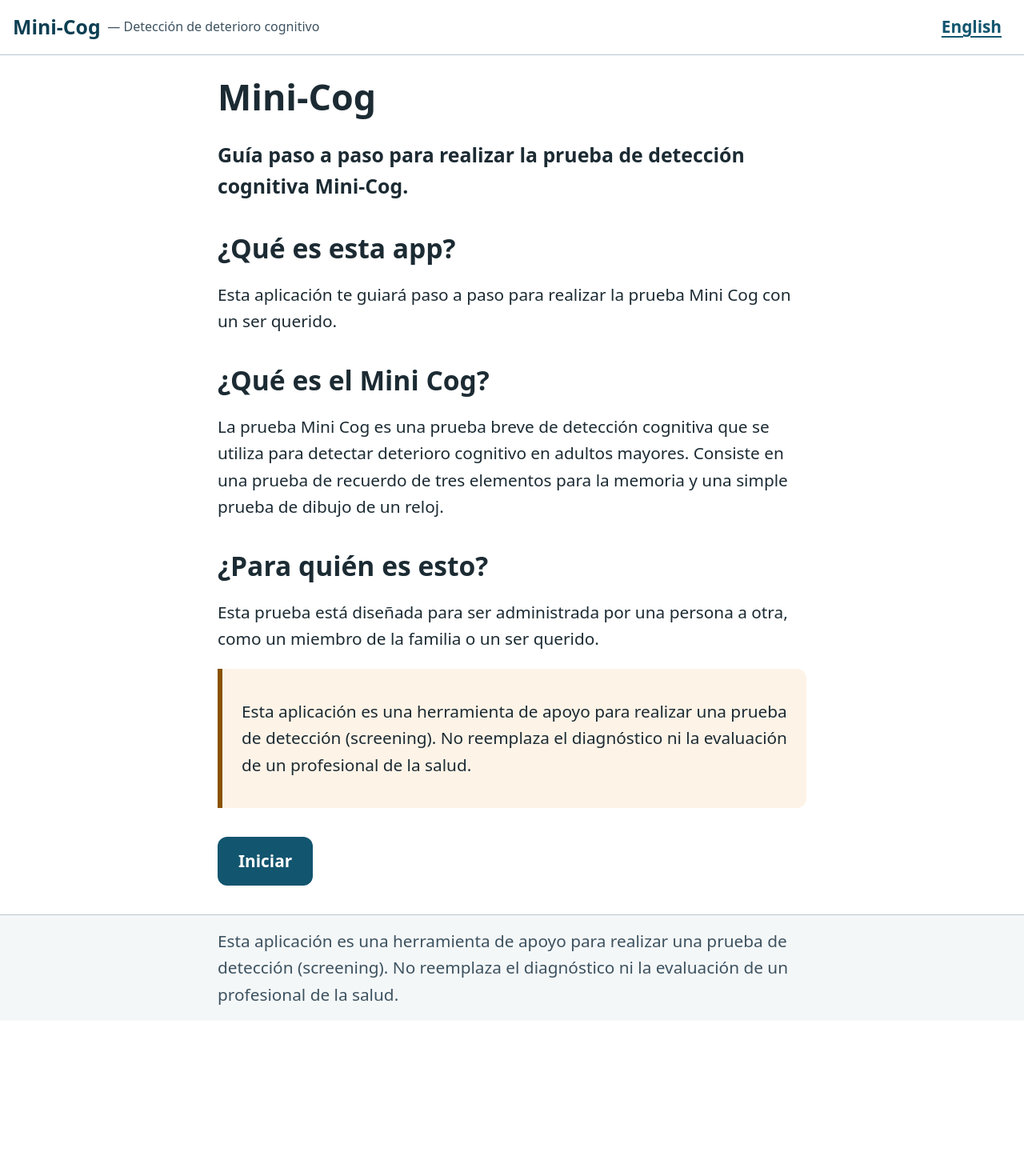
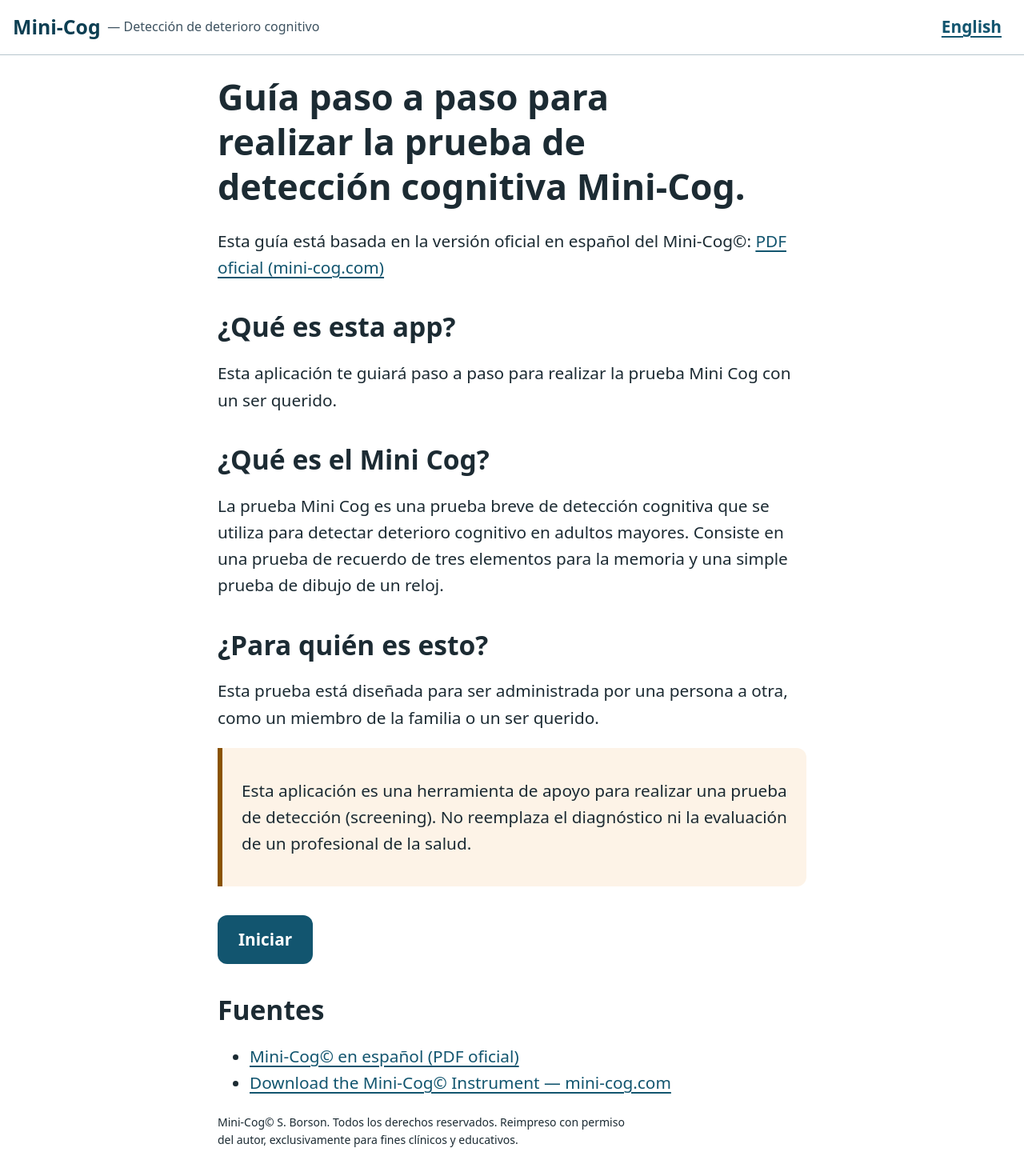
Before and after one commit to jualon92/minicog-ssg, an Angular app: page /es in a window 1280 px wide. Shown: the top 1470 px of the page at 80% size. Before the commit the page ends 1276 px from the top, so only its background shows below. Built offline with nearby package versions, Linux system fonts and the light colour scheme.

Commit message:
feat: add official source links and attribution on home

```diff
--- a/src/app/core/i18n/translations.ts
+++ b/src/app/core/i18n/translations.ts
@@ -22,6 +22,7 @@
     tagline: string;
     skipToContent: string;
     languageSwitch: string;
+    opensInNewTab: string;
     back: string;
     disclaimer: string;
   };
@@ -30,11 +31,12 @@
     stop: string;
   };
   home: {
-    title: string;
     intro: string;
+    basedOn: { text: string; linkLabel: string; url: string };
     whatIsApp: { title: string; description: string };
     whatIsMiniCog: { title: string; description: string };
     whoIsThisFor: { title: string; description: string };
+    sources: { title: string; items: { label: string; url: string }[]; attribution: string };
     start: string;
   };
   beforeWeStart: {
@@ -112,6 +114,7 @@
     tagline: 'Detección de deterioro cognitivo',
     skipToContent: 'Saltar al contenido principal',
     languageSwitch: 'English',
+    opensInNewTab: '(se abre en una pestaña nueva)',
     back: 'Volver',
     disclaimer:
       'Esta aplicación es una herramienta de apoyo para realizar una prueba de detección (screening). No reemplaza el diagnóstico ni la evaluación de un profesional de la salud.',
@@ -121,8 +124,12 @@
     stop: 'Detener lectura',
   },
   home: {
-    title: 'Mini-Cog',
     intro: 'Guía paso a paso para realizar la prueba de detección cognitiva Mini-Cog.',
+    basedOn: {
+      text: 'Esta guía está basada en la versión oficial en español del Mini-Cog©:',
+      linkLabel: 'PDF oficial (mini-cog.com)',
+      url: 'https://mini-cog.com/wp-content/uploads/2022/09/SPANISH-Mini-Cog.pdf',
+    },
     whatIsApp: {
       title: '¿Qué es esta app?',
       description:
@@ -137,6 +144,21 @@
       title: '¿Para quién es esto?',
       description:
         'Esta prueba está diseñada para ser administrada por una persona a otra, como un miembro de la familia o un ser querido.',
+    },
+    sources: {
+      title: 'Fuentes',
+      items: [
+        {
+          label: 'Mini-Cog© en español (PDF oficial)',
+          url: 'https://mini-cog.com/wp-content/uploads/2022/09/SPANISH-Mini-Cog.pdf',
+        },
+        {
+          label: 'Download the Mini-Cog© Instrument — mini-cog.com',
+          url: 'https://mini-cog.com/download-the-mini-cog-instrument/',
+        },
+      ],
+      attribution:
+        'Mini-Cog© S. Borson. Todos los derechos reservados. Reimpreso con permiso del autor, exclusivamente para fines clínicos y educativos.',
     },
     start: 'Iniciar',
   },
@@ -276,6 +298,7 @@
     tagline: 'Cognitive impairment screening',
     skipToContent: 'Skip to main content',
     languageSwitch: 'Español',
+    opensInNewTab: '(opens in a new tab)',
     back: 'Go back',
     disclaimer:
       'This application is a support tool for administering a screening test. It does not replace diagnosis or evaluation by a health professional.',
@@ -285,8 +308,12 @@
     stop: 'Stop reading',
   },
   home: {
-    title: 'Mini-Cog',
     intro: 'Step-by-step guide to administer the Mini-Cog cognitive screening test.',
+    basedOn: {
+      text: 'This guide is based on the official Standardized English Mini-Cog©:',
+      linkLabel: 'Official PDF (mini-cog.com)',
+      url: 'https://mini-cog.com/wp-content/uploads/2022/04/Standardized-English-Mini-Cog-1-19-16-EN_v1-low-1-2.pdf',
+    },
     whatIsApp: {
       title: 'What is this app?',
       description:
@@ -301,6 +328,21 @@
       title: 'Who is this for?',
       description:
         'This test is designed to be administered by one person to another, such as a family member or loved one.',
+    },
+    sources: {
+      title: 'Sources',
+      items: [
+        {
+          label: 'Standardized English Mini-Cog© (official PDF)',
+          url: 'https://mini-cog.com/wp-content/uploads/2022/04/Standardized-English-Mini-Cog-1-19-16-EN_v1-low-1-2.pdf',
+        },
+        {
+          label: 'Download the Mini-Cog© Instrument — mini-cog.com',
+          url: 'https://mini-cog.com/download-the-mini-cog-instrument/',
+        },
+      ],
+      attribution:
+        'Mini-Cog© S. Borson. All rights reserved. Reprinted with permission of the author solely for clinical and educational purposes.',
     },
     start: 'Start',
   },
--- a/src/app/pages/home.html
+++ b/src/app/pages/home.html
@@ -1,6 +1,12 @@
 <article class="page">
-  <h1 tabindex="-1">{{ t().home.title }}</h1>
-  <p class="speech">{{ t().home.intro }}</p>
+  <h1 tabindex="-1">{{ t().home.intro }}</h1>
+  <p>
+    {{ t().home.basedOn.text }}
+    <a [href]="t().home.basedOn.url" target="_blank" rel="noopener">
+      {{ t().home.basedOn.linkLabel }}
+      <span class="visually-hidden">{{ t().common.opensInNewTab }}</span>
+    </a>
+  </p>
 
   <h2>{{ t().home.whatIsApp.title }}</h2>
   <p>{{ t().home.whatIsApp.description }}</p>
@@ -18,4 +24,19 @@
   <div class="step-nav">
     <a class="btn" [routerLink]="startUrl()">{{ t().home.start }}</a>
   </div>
+
+  <section class="sources" aria-labelledby="sources-title">
+    <h2 id="sources-title">{{ t().home.sources.title }}</h2>
+    <ul>
+      @for (source of t().home.sources.items; track source.url) {
+        <li>
+          <a [href]="source.url" target="_blank" rel="noopener">
+            {{ source.label }}
+            <span class="visually-hidden">{{ t().common.opensInNewTab }}</span>
+          </a>
+        </li>
+      }
+    </ul>
+    <p class="sources-attribution">{{ t().home.sources.attribution }}</p>
+  </section>
 </article>
--- a/src/app/pages/home.scss
+++ b/src/app/pages/home.scss
@@ -1 +1,5 @@
 // Estilos propios de HomePage. Los estilos compartidos viven en src/styles.scss.
+
+.sources-attribution {
+  font-size: 0.875rem;
+}
```
